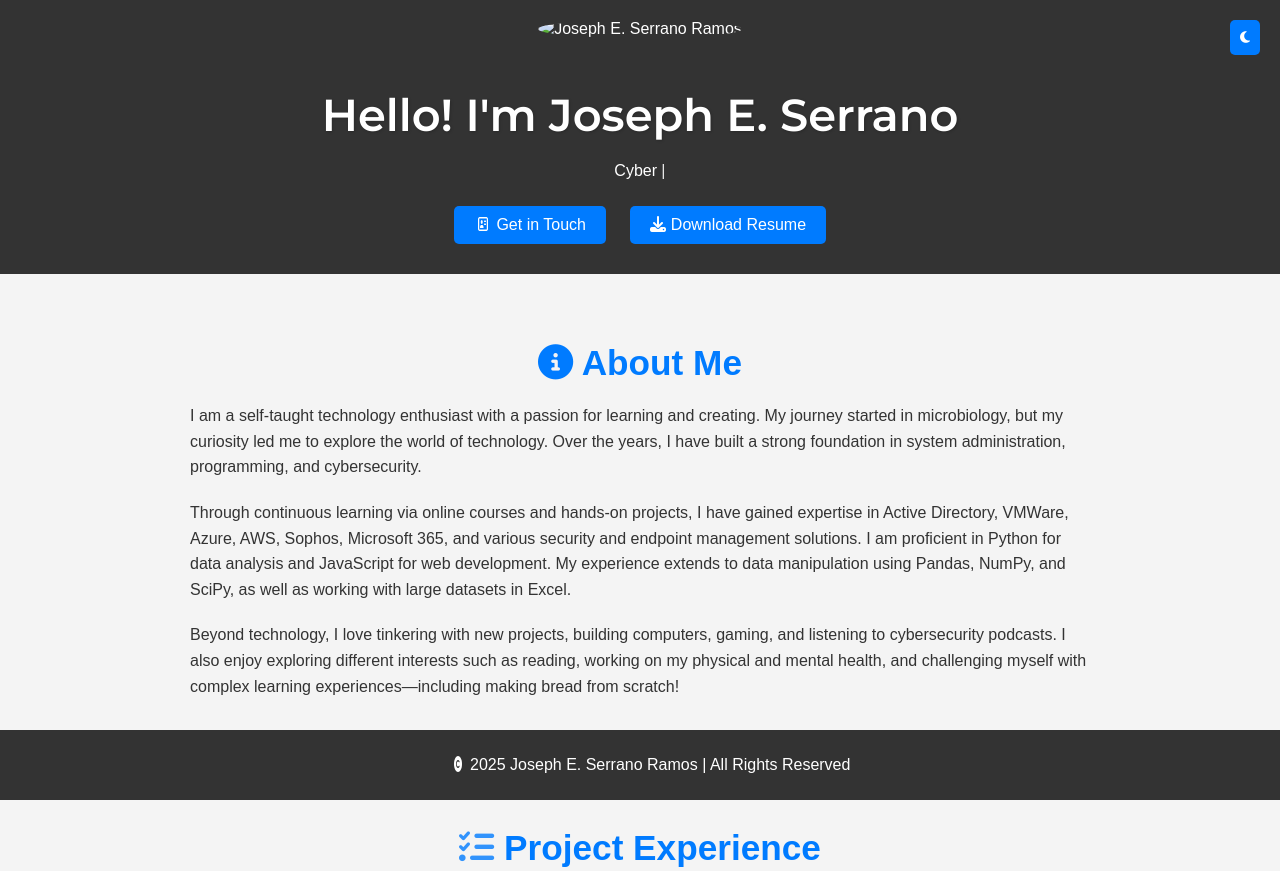
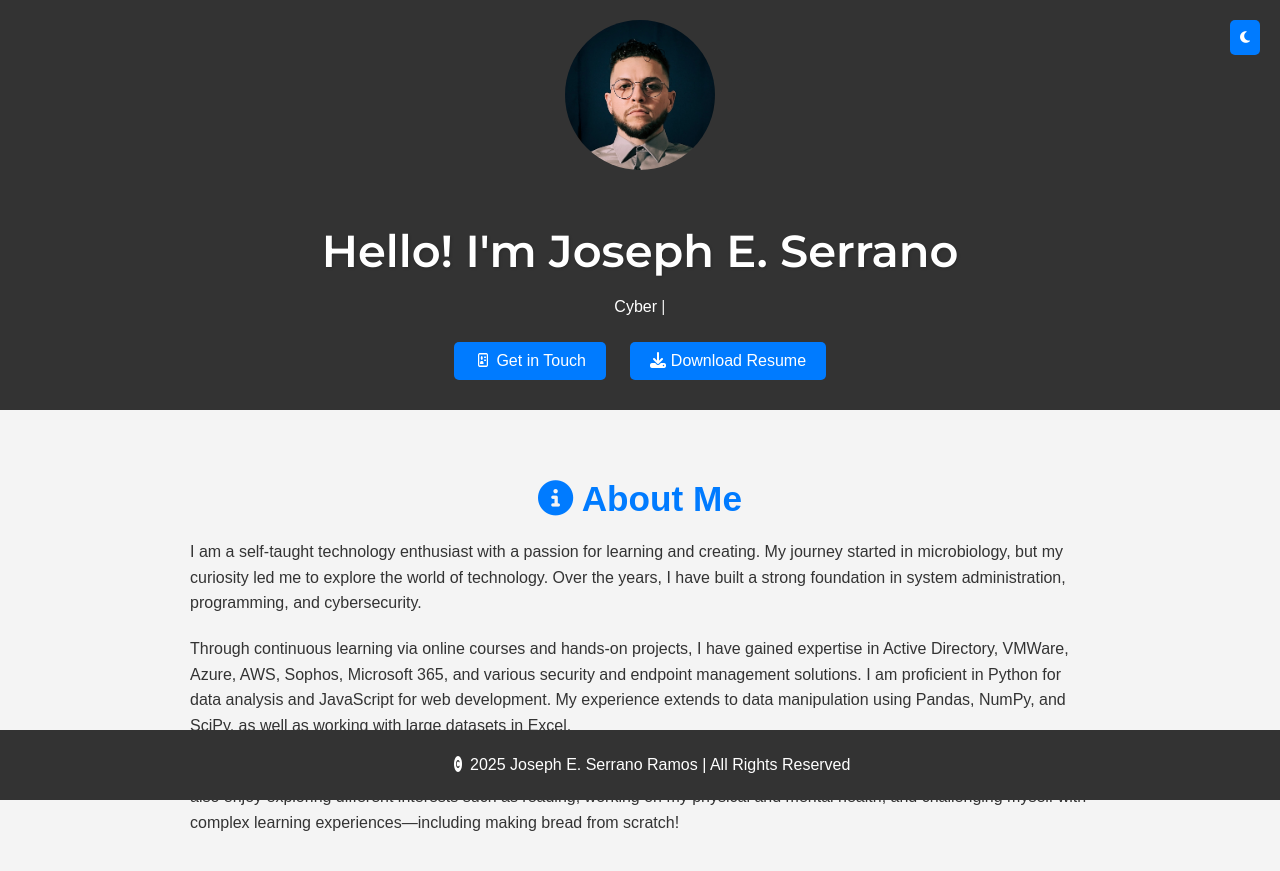
Before and after one commit to niinjoe/Resume-Website, a plain HTML site: page index.html in a window 1280 px wide. Shown: the top 871 px of the page. Drawn offline with nearby package versions, Linux system fonts and the light colour scheme; the site is published under a folder, as on GitHub Pages, so addresses that start at the root find nothing.

Commit message:
Update index.html

```diff
--- a/index.html
+++ b/index.html
@@ -470,11 +470,11 @@
 
   <!-- Home Section -->
   <header id="home">
-    <img src="/images/IMG_9967 Edited.JPG" alt="Joseph E. Serrano Ramos" class="profile-img">
+    <img src="./images/IMG_9967 Edited.JPG" alt="Joseph E. Serrano Ramos" class="profile-img">
     <h1>Hello! I'm Joseph E. Serrano</h1>
     <p class="typing-effect"></p>
     <a href="#contact" class="cta"><i class="fa-regular fa-address-card fa-flip"></i> Get in Touch</a>
-    <a href="/docs/2025-Resume-Detailed.pdf" class="download-resume" download><i class="fa-solid fa-download fa-bounce"></i> Download Resume</a>
+    <a href="./docs/2025-Resume-Detailed.pdf" class="download-resume" download><i class="fa-solid fa-download fa-bounce"></i> Download Resume</a>
     <!-- New Certifications button -->
     <!-- <a href="certifications.html" class="cta"><i class="fa-solid fa-certificate"></i> Certifications</a> -->
   </header>
```
